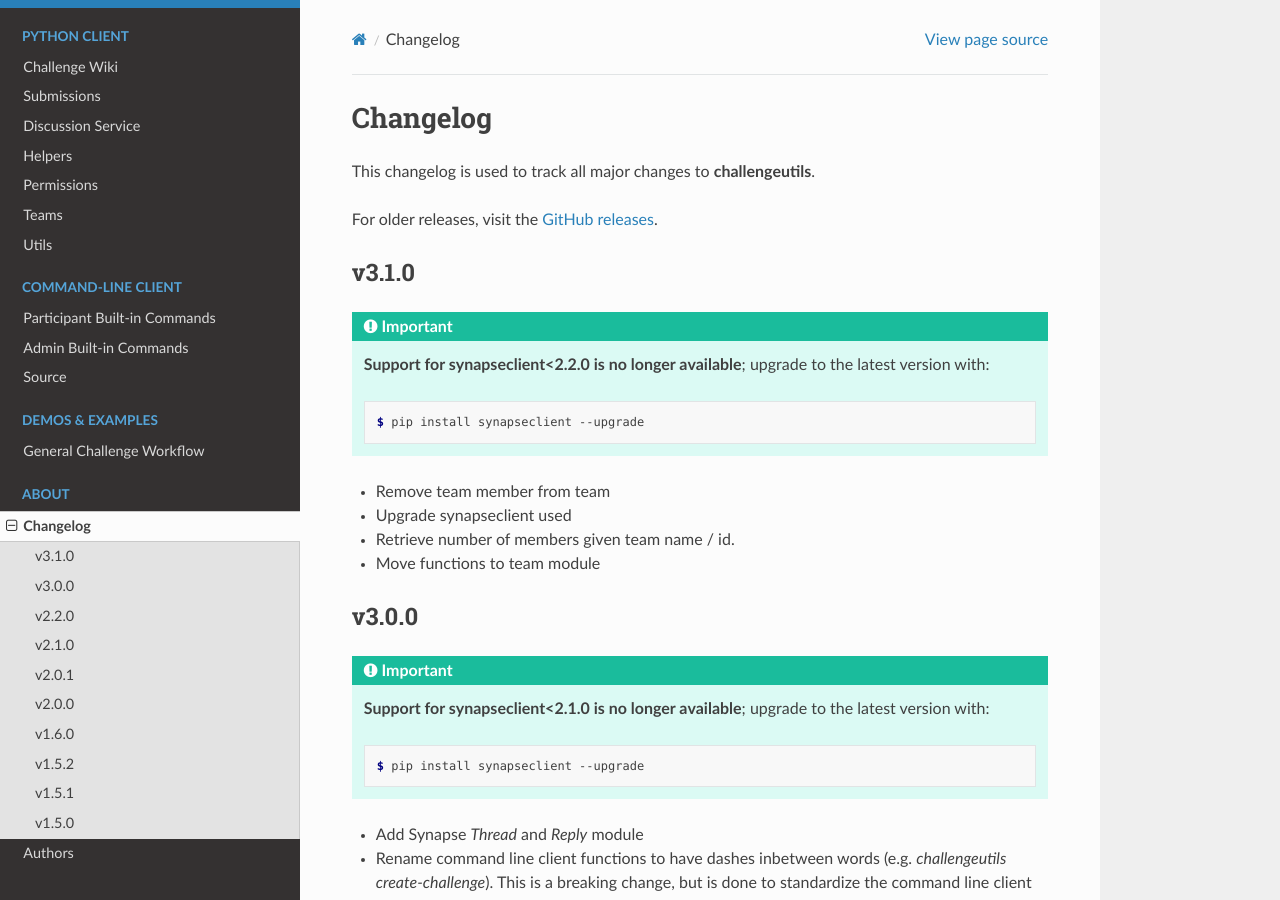
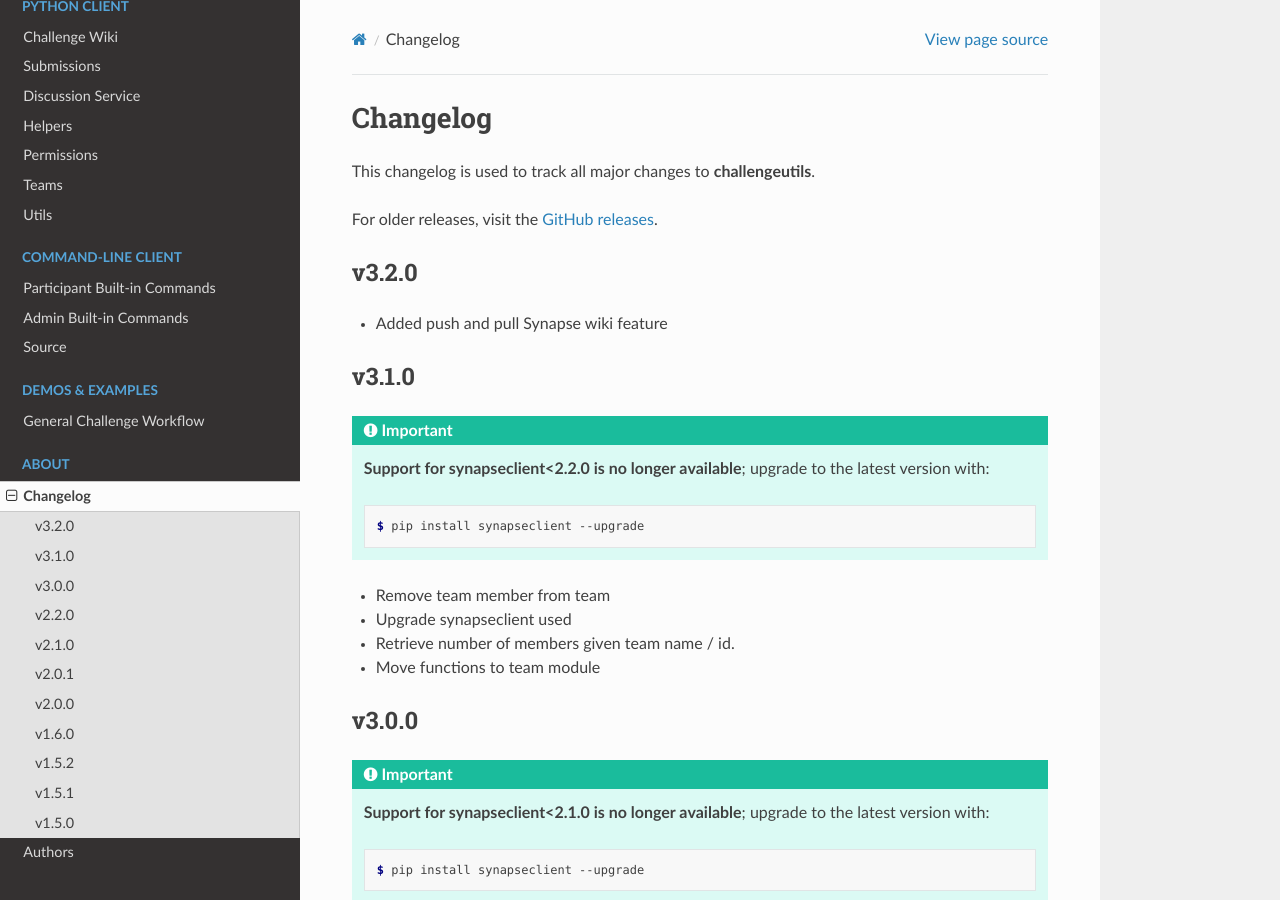
Before and after one commit to Sage-Bionetworks/challengeutils, a Sphinx documentation site: the page built from docs/about/changelog.rst, in a window 1280 px wide and 900 px high. Built offline with Sphinx 7.4.7 and the Read the Docs theme 2.0.0, drawn with Linux system fonts in a browser that asks for light colours.

Commit message:
Push documentation updates

```diff
--- a/docs/README.rst
+++ b/docs/README.rst
@@ -10,8 +10,8 @@
     :target: https://pypi.python.org/pypi/challengeutils
     :alt: PyPI version
 
-.. image:: https://img.shields.io/travis/Sage-Bionetworks/challengeutils?logo=travis-ci&logoColor=white
-    :target: https://travis-ci.org/Sage-Bionetworks/challengeutils
+.. image:: https://github.com/Sage-Bionetworks/challengeutils/workflows/build/badge.svg
+    :target: https://github.com/Sage-Bionetworks/challengeutils/actions?query=workflow%3Abuild
     :alt: Build status
 
 .. image:: https://img.shields.io/github/stars/Sage-Bionetworks/challengeutils?style=social
@@ -50,7 +50,7 @@
 
 .. Attention::
 
-    ``synapseclient < 2.1.0`` is no longer supported, so some features may
+    ``synapseclient < 2.2.0`` is no longer supported, so some features may
     break if you are not on the latest client.
 
 Contributing
--- a/docs/about/changelog.rst
+++ b/docs/about/changelog.rst
@@ -7,6 +7,12 @@
 For older releases, visit the `GitHub releases`_.
 
 .. _Github releases: https://github.com/Sage-Bionetworks/challengeutils/releases
+
+v3.2.0
+------
+
+- Added push and pull Synapse wiki feature
+
 
 v3.1.0
 ------
--- a/docs/conf.py
+++ b/docs/conf.py
@@ -25,7 +25,7 @@
 author = 'Thomas Yu'
 
 # The short X.Y version
-version = '3.0'
+version = '3.2'
 # The full version, including alpha/beta/rc tags
 release = version
 
```
Also changed, not shown: 1 other file.
